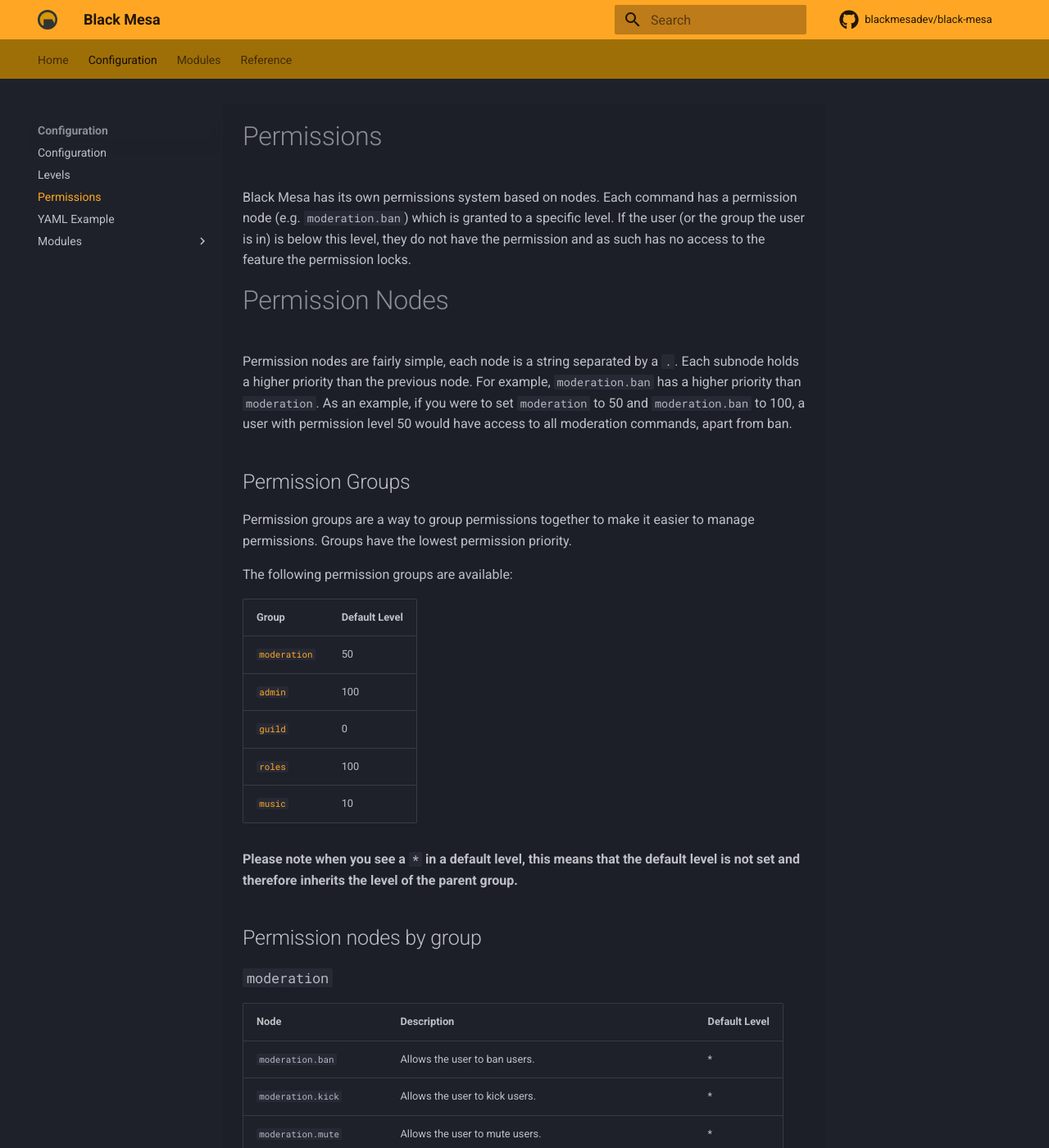
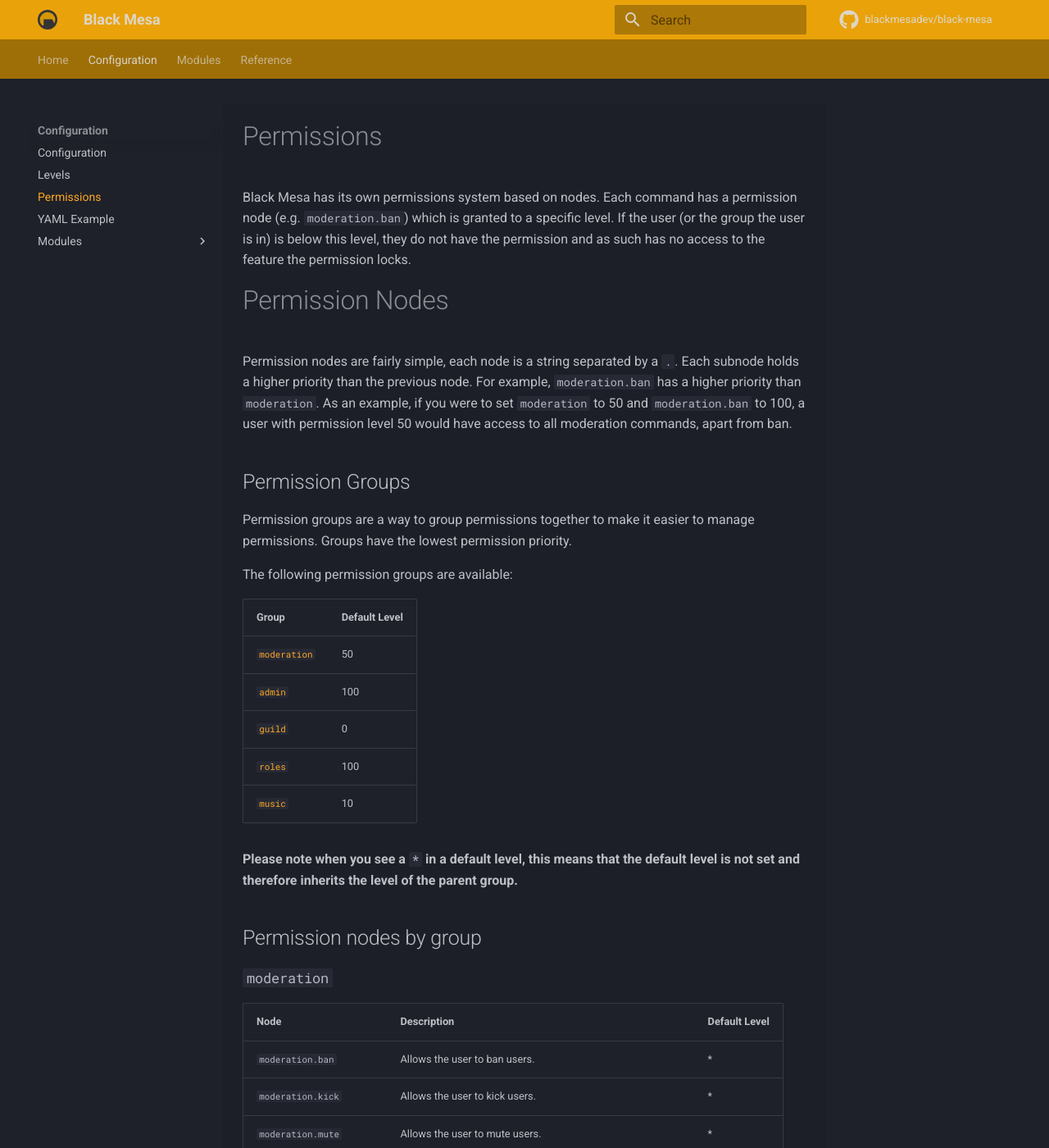
Before and after one commit to blackmesadev/docs, an MkDocs documentation site: the page built from docs/configuration/permissions.md, in a window 1280 px wide and 1400 px high. Shown: the whole window at 82% size. Built offline with MkDocs 1.6.1 and Material for MkDocs 9.7.7, drawn with Linux system fonts in a browser that asks for light colours; comment, search, counter and statistics services are not loaded; some of the changed text lies outside the part shown.

Commit message:
Updated stylesheets + modules index

```diff
--- a/docs/stylesheets/extra.css
+++ b/docs/stylesheets/extra.css
@@ -1,5 +1,5 @@
 :root {
-  --md-primary-fg-color: rgba(214, 150, 9, 1);
+  --md-primary-fg-color: rgb(233, 162, 10);
   --md-primary-fg-color--transparent: rgba(214, 150, 9, 0.1);
 
   --md-footer-bg-color--light: hsla(232, 15%, 14%, 0.74);
@@ -9,7 +9,24 @@
   background-color: #9f6f07;
 }
 
+.md-header {
+  color: rgba(220, 220, 220, 0.9);
+  background-color: rgb(233, 162, 10);
+}
+
 .md-content {
   /*background-color: var(--md-footer-bg-color);*/
   background-color: var(--md-footer-bg-color--light);
 }
+
+.md-search__input + .md-search__icon {
+  color: rgba(220, 220, 220, 0.9);
+}
+
+.--md-primary-bg-color {
+  color: rgba(220, 220, 220, 0.9);
+}
+
+.md-tabs {
+  color: rgba(220, 220, 220, 0.9);
+}
```
Also changed, not shown: docs/configuration/permissions.md (+0 -2 lines), docs/modules/index.md (added, +25 -0 lines).
